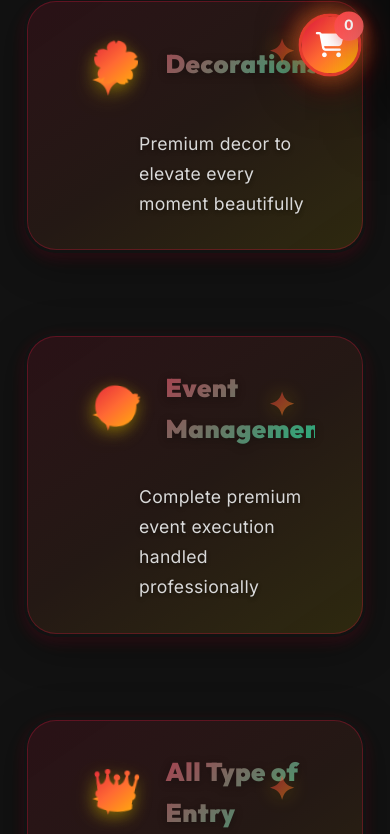
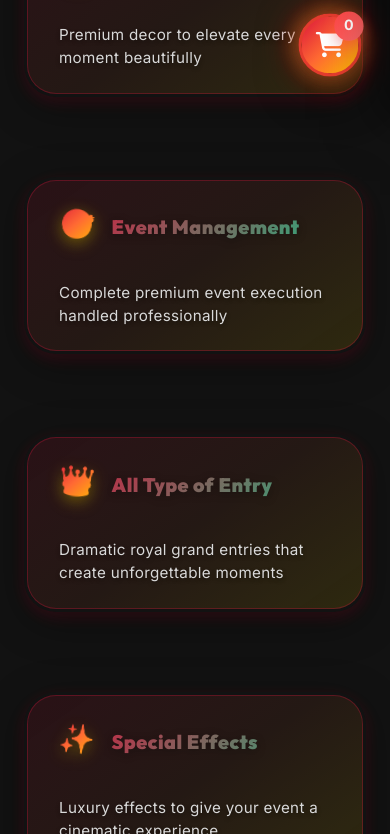
Before and after one commit to PriyanshRaj30/Iconic_Event_Management_Portfolio, a website: page services.html in a window 390 px wide. Shown: the part 724-1558 px from the top of the page. Drawn offline with Linux system fonts and the light colour scheme.

Commit message:
minoe UI changes

```diff
--- a/style.css
+++ b/style.css
@@ -2015,7 +2015,38 @@ footer {
         font-size: 0.9rem;
         letter-spacing: 2px;
     }
-}
+
+    /* Fix category header text overflow on mobile */
+    .category-header {
+        padding: var(--space-md) var(--space-lg);
+        min-height: 120px;
+        max-width: 100%;
+    }
+
+    .category-header h3 {
+        font-size: clamp(1.2rem, 5vw, 1.6rem);
+        gap: var(--space-sm);
+        padding-left: 0;
+        flex-wrap: wrap;
+    }
+
+    .category-header h3 span {
+        font-size: 1.8rem;
+    }
+
+    .category-header p {
+        padding-left: 0;
+        font-size: 0.95rem;
+        line-height: 1.5;
+    }
+
+    /* Hide decorative elements on mobile for cleaner look */
+    .category-header h3::before,
+    .category-header h3::after {
+        display: none;
+    }
+}
+
 
 @media (max-width: 480px) {
     .cart-toggle {
```
Also changed, not shown: checkout.html (+1 -22 lines).
